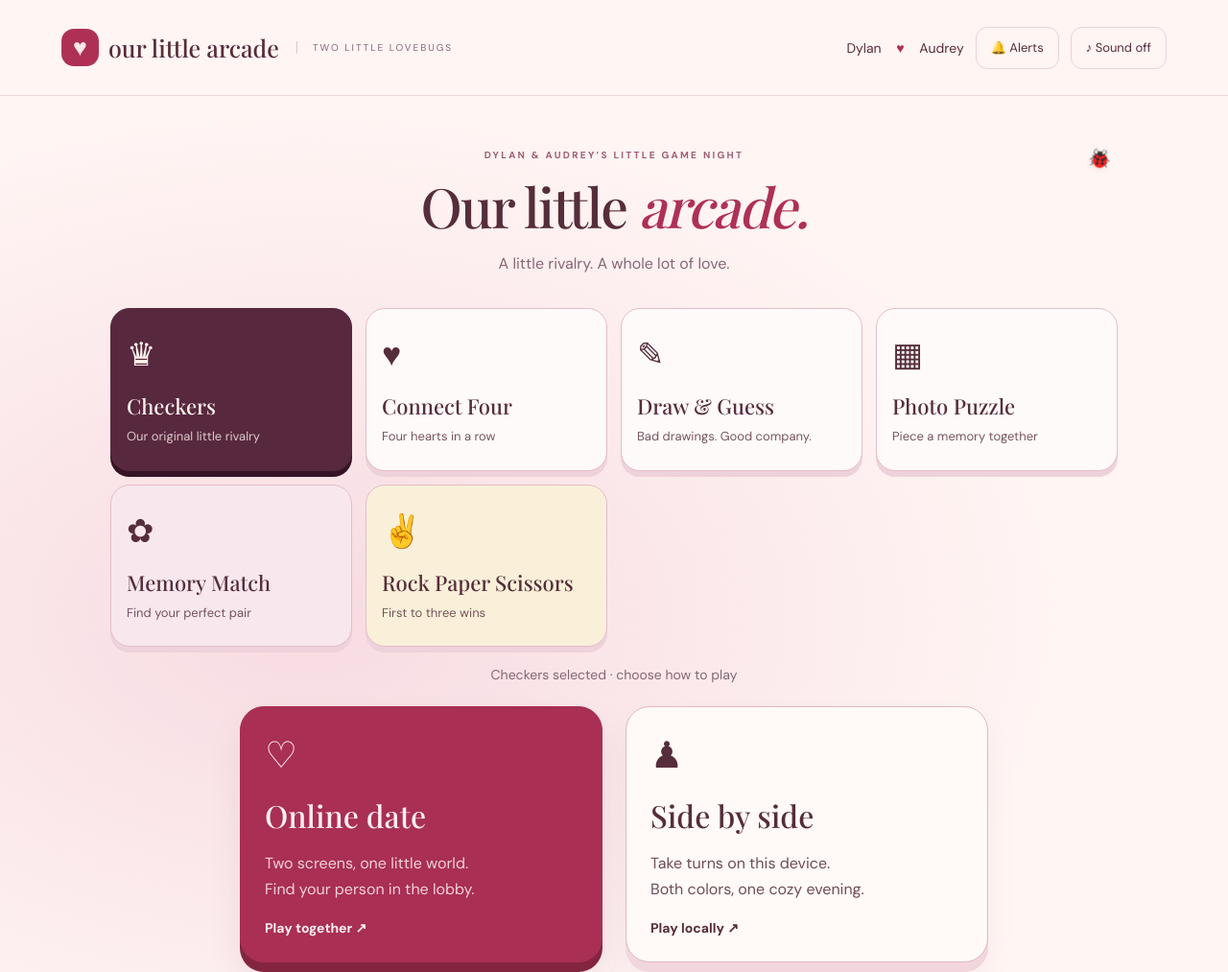
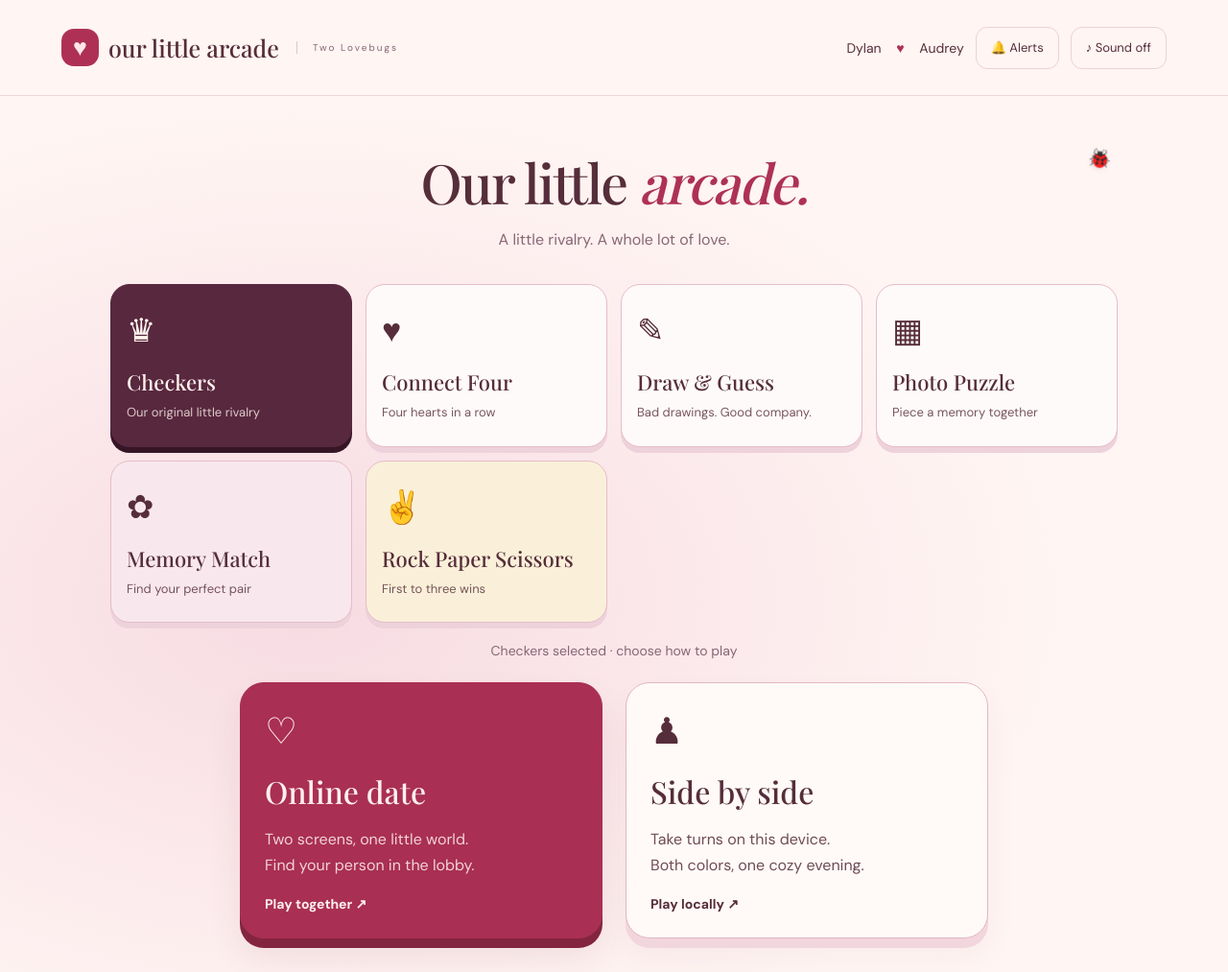
Before and after one commit to SpEc012/checkers, a website: page public/index.html in a window 1280 px wide. Shown: the top 1013 px of the page at 96% size. Drawn offline with nearby package versions, Linux system fonts and the light colour scheme; a web font is replaced by a local one.

Commit message:
Simplify Lovebugs header copy

```diff
--- a/public/index.html
+++ b/public/index.html
@@ -1,7 +1,7 @@
 <!doctype html><html lang="en"><head><meta charset="UTF-8"><meta name="viewport" content="width=device-width,initial-scale=1"><meta name="theme-color" content="#a52f51"><meta name="description" content="Six cozy games for Dylan and Audrey. One room, wherever you are."><title>Our Little Arcade · Dylan & Audrey</title><link rel="stylesheet" href="style.css"></head><body>
-<header><a class="brand" href="./"><span class="brandmark">♥</span> our little arcade<span class="tiny">TWO LITTLE LOVEBUGS</span></a><div class="dedication">Dylan <span>♥</span> Audrey</div><button id="notificationSettings" class="icon" aria-label="Message alerts and sound settings">🔔 Alerts</button><button id="sound" class="icon" aria-label="Toggle sound">♪ Sound off</button></header>
+<header><a class="brand" href="./"><span class="brandmark">♥</span> our little arcade<span class="tiny">Two Lovebugs</span></a><div class="dedication">Dylan <span>♥</span> Audrey</div><button id="notificationSettings" class="icon" aria-label="Message alerts and sound settings">🔔 Alerts</button><button id="sound" class="icon" aria-label="Toggle sound">♪ Sound off</button></header>
 <section id="menu" class="start-menu">
-<div class="menu-heading"><span class="ladybug bug-one" aria-hidden="true">🐞</span><p class="eyebrow">DYLAN & AUDREY’S LITTLE GAME NIGHT</p><h1>Our little <em>arcade.</em></h1><p>A little rivalry. A whole lot of love.</p></div>
+<div class="menu-heading"><span class="ladybug bug-one" aria-hidden="true">🐞</span><h1>Our little <em>arcade.</em></h1><p>A little rivalry. A whole lot of love.</p></div>
 <div class="arcade-choices" aria-label="Choose a game"><button data-pick="checkers" class="chosen"><span>♛</span><b>Checkers</b><small>Our original little rivalry</small></button><button data-pick="connect4"><span>♥</span><b>Connect Four</b><small>Four hearts in a row</small></button><button data-pick="draw"><span>✎</span><b>Draw & Guess</b><small>Bad drawings. Good company.</small></button><button data-pick="puzzle"><span>▦</span><b>Photo Puzzle</b><small>Piece a memory together</small></button><button data-pick="memory"><span>✿</span><b>Memory Match</b><small>Find your perfect pair</small></button><button data-pick="rps"><span>✌</span><b>Rock Paper Scissors</b><small>First to three wins</small></button></div><p id="selectedGameLabel" class="selection-label">Checkers selected · choose how to play</p>
 <div id="modeChoices" class="mode-choices"><button id="chooseOnline" class="mode-card"><span class="mode-icon">♡</span><h2>Online date</h2><p>Two screens, one little world.<br>Find your person in the lobby.</p><b>Play together ↗</b></button><button id="chooseLocal" class="mode-card"><span class="mode-icon">♟</span><h2>Side by side</h2><p>Take turns on this device.<br>Both colors, one cozy evening.</p><b>Play locally ↗</b></button></div>
 <section id="lobby" hidden><div class="lobby-heading"><div><button id="backModes" class="textbutton">← Choose a mode</button><h2>Find your favorite person.</h2></div><button id="refreshRooms">Refresh ↻</button></div>
```
